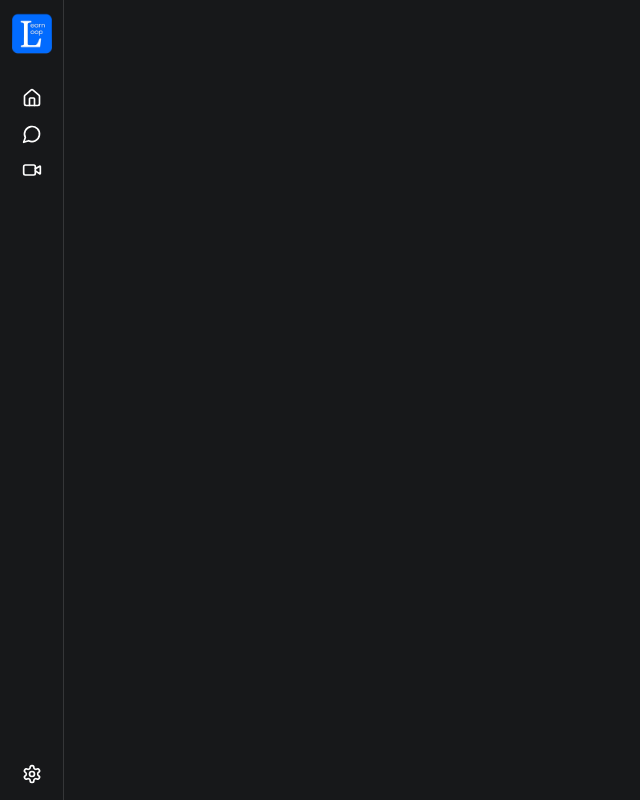
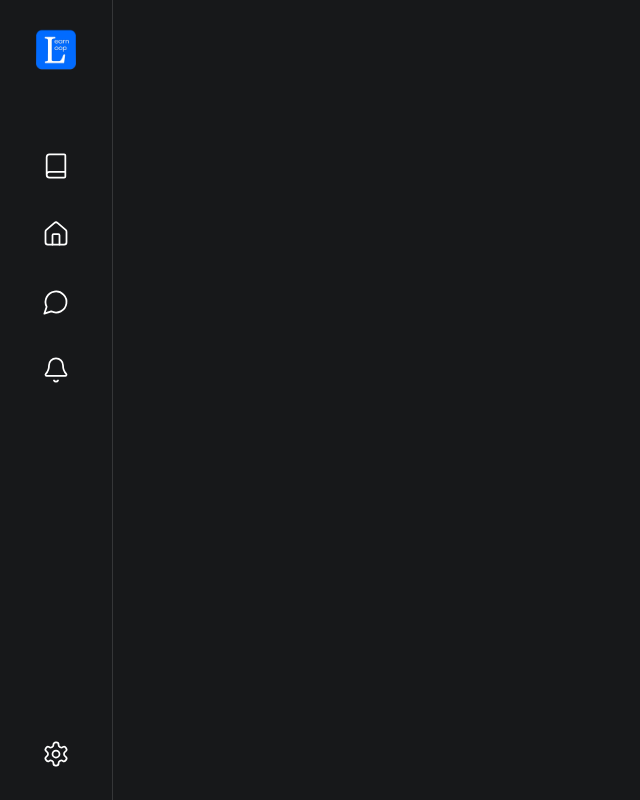
Before and after one commit to forjoa/learn-loop, a React (Vite) app: page / in a window 1280 px wide. Shown: the whole page, without its empty margins (0-640 px from the left). Built offline with nearby package versions, Linux system fonts and the light colour scheme.

Commit message:
build: init nav bar

```diff
--- a/src/App.tsx
+++ b/src/App.tsx
@@ -1,21 +1,22 @@
-import { Home, MessageCircle, Settings, Video } from 'lucide-react'
+import { Bell, Book, Home, MessageCircle, Settings } from 'lucide-react'
 
 function App() {
     return (
-        <nav className="flex w-16 flex-col items-center border-r border-medium-grey bg-card px-2 py-4 h-screen">
-            <div className="mb-8">
+        <nav className="flex w-16 flex-col items-center border-r border-medium-grey bg-card px-14 py-8 h-screen">
+            <div className="mb-20">
                 <span
                     className="flex h-10 w-10 items-center justify-center rounded-lg bg-primary text-lg font-semibold text-primary-foreground">
                     <img src="/icon.png" alt="Page icon"/>
                 </span>
             </div>
-            <div className="flex flex-1 flex-col gap-4">
-                <Home className="h-5 w-5"/>
-                <MessageCircle className="h-5 w-5"/>
-                <Video className="h-5 w-5"/>
+            <div className="flex flex-1 flex-col gap-10">
+                <Book className="h-7 w-7" strokeWidth={1.5}/>
+                <Home className="h-7 w-7" strokeWidth={1.5}/>
+                <MessageCircle className="h-7 w-7" strokeWidth={1.5}/>
+                <Bell className="h-7 w-7" strokeWidth={1.5}/>
             </div>
             <div className="mt-auto flex flex-col gap-4">
-                <Settings className="h-5 w-5"/>
+                <Settings className="h-7 w-7" strokeWidth={1.5}/>
             </div>
         </nav>
     )
```
